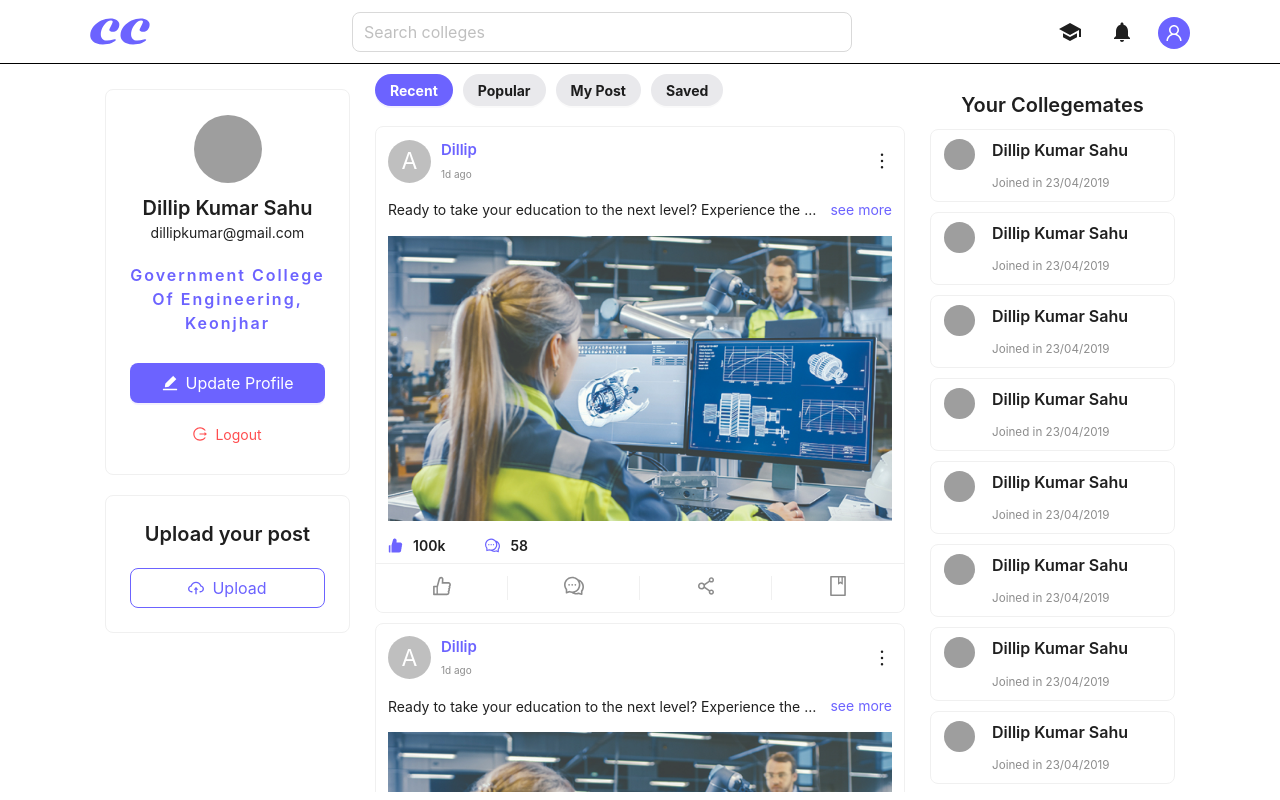
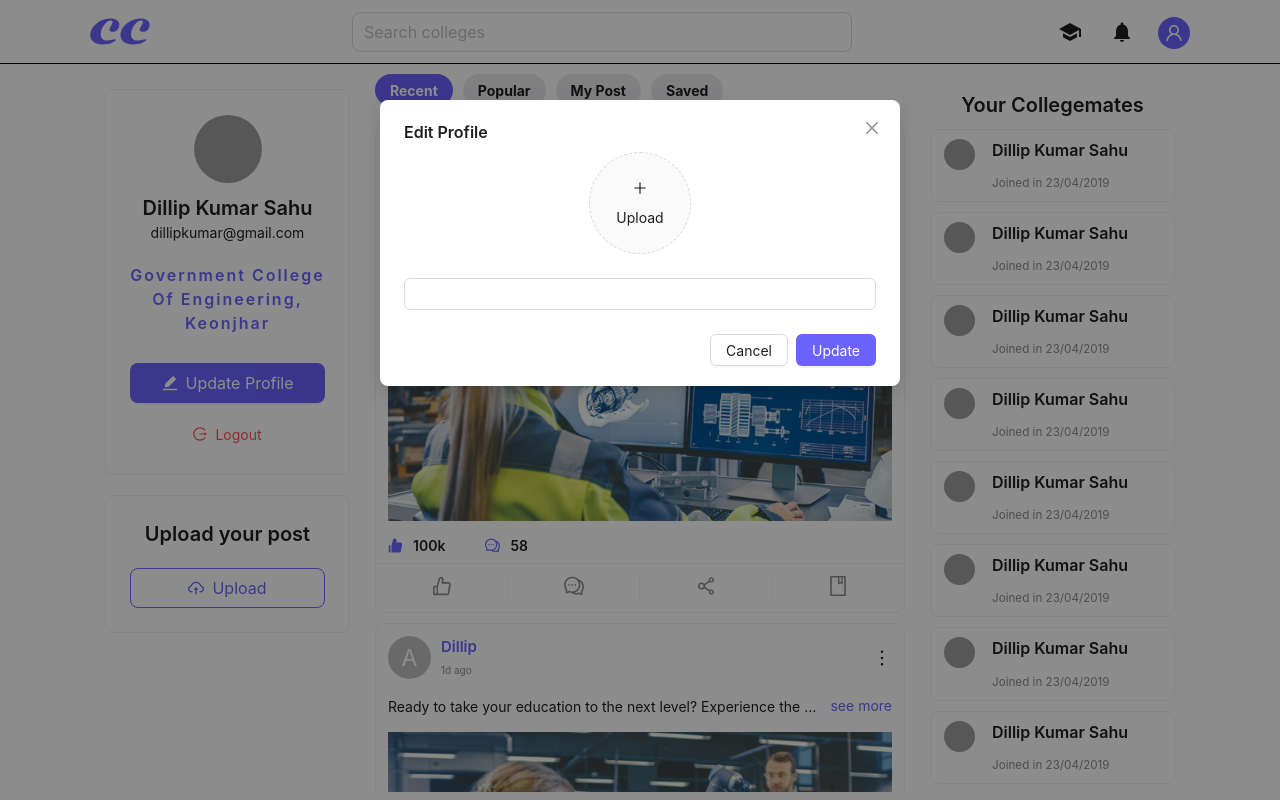
Before and after one commit to pesto-students/front-end-repo-team-binary-brigade, a React (Create React App) app: page / in a window 1280 px wide. Both pictures are taken after a click on the button "Update Profile". Built offline with nearby package versions, Linux system fonts and the light colour scheme; grey boxes are pictures that could not be loaded.

Commit message:
user profile update modal created

```diff
--- a/src/components/common/UserProfileCard.jsx
+++ b/src/components/common/UserProfileCard.jsx
@@ -1,38 +1,149 @@
 import { Avatar, Button, Card, Typography } from "antd";
 import { primaryColor } from "../../app/config/theme";
-import {
-    LogoutOutlined,
-    EditFilled
-} from '@ant-design/icons';
-
+import { LogoutOutlined, EditFilled } from "@ant-design/icons";
+import { Modal, Form, Input, Upload } from "antd";
+import { UploadOutlined } from "@ant-design/icons";
+import { useState } from "react";
+import { LoadingOutlined, PlusOutlined } from "@ant-design/icons";
+import { message } from "antd";
 
 const { Title, Text } = Typography;
-const UserProfileCard = () => {
+const getBase64 = (img, callback) => {
+  const reader = new FileReader();
+  reader.addEventListener('load', () => callback(reader.result));
+  reader.readAsDataURL(img);
+};
+const beforeUpload = (file) => {
+  const isJpgOrPng = file.type === 'image/jpeg' || file.type === 'image/png';
+  if (!isJpgOrPng) {
+    message.error('You can only upload JPG/PNG file!');
+  }
+  const isLt2M = file.size / 1024 / 1024 < 2;
+  if (!isLt2M) {
+    message.error('Image must smaller than 2MB!');
+  }
+  return isJpgOrPng && isLt2M;
+};
 
+const UserProfileCard = ({ visible, onSave }) => {
+  const [upload, setUpload] = useState(false);
+  const [form] = Form.useForm();
+  const [loading, setLoading] = useState(false);
+  const [imageUrl, setImageUrl] = useState();
+  const onFinish = (values) => {
+    // Perform save/update logic here
+    onSave(values);
+  };
+  const showModalUpload = () => {
+    setUpload(true);
+  };
+  const handleOk = () => {
+    setUpload(false);
+  };
+
+  const handleCancel = () => {
+    setUpload(false);
+  };
+
+  const handleChange = (info) => {
+    if (info.file.status === "uploading") {
+      setLoading(true);
+      return;
+    }
+    if (info.file.status === "done") {
+      // Get this url from response in real world.
+      getBase64(info.file.originFileObj, (url) => {
+        setLoading(false);
+        setImageUrl(url);
+      });
+    }
+  };
+  const uploadButton = (
+    <div>
+      {loading ? <LoadingOutlined /> : <PlusOutlined />}
+      <div
+        style={{
+          marginTop: 8,
+        }}
+      >
+        Upload
+      </div>
+    </div>
+  );
   return (
-        <Card style={{ display: 'flex', flexDirection: 'column' }}>
+    <Card style={{ display: "flex", flexDirection: "column" }}>
       <center>
         <Avatar
           src="https://xsgames.co/randomusers/avatar.phpl?g=pixel&key=100"
-                    size={70} style={{ fontSize: 40, marginBottom: 10 }}
-                >
-
-                </Avatar>
-                <Title level={4} style={{ padding: 0, margin: 0 }}>Dillip Kumar Sahu</Title>
+          size={70}
+          style={{ fontSize: 40, marginBottom: 10 }}
+        ></Avatar>
+        <Title level={4} style={{ padding: 0, margin: 0 }}>
+          Dillip Kumar Sahu
+        </Title>
         <Text>dillipkumar@gmail.com</Text>
 
         <Title level={5} style={{ color: primaryColor, letterSpacing: 2 }}>
           Government College Of Engineering, Keonjhar
         </Title>
 
-                <Button type='primary' size='large' style={{ width: '100%', marginTop: 20 }}>
+        <Button
+          type="primary"
+          size="large"
+          style={{ width: "100%", marginTop: 20 }}
+          onClick={showModalUpload}
+        >
           <EditFilled /> Update Profile
         </Button>
-                <Button type='link' danger style={{ width: '100%', marginTop: 15 }}>
-                    <LogoutOutlined />Logout
+        <Button type="link" danger style={{ width: "100%", marginTop: 15 }}>
+          <LogoutOutlined />
+          Logout
         </Button>
       </center>
+      <Modal
+        title="Edit Profile"
+        open={upload}
+        onCancel={handleCancel}
+        okText="Update"
+      >
+        <Form form={form} onFinish={onFinish}>
+          <Form.Item
+            name="profilePic"
+            valuePropName="fileList"
+            getValueFromEvent={(e) => e && e.fileList}
+            style={{textAlign:"center"}}
+          >
+            <Upload
+              name="avatar"
+              listType="picture-circle"
+              className="avatar-uploader"
+              showUploadList={false}
+              action="https://www.mocky.io/v2/5cc8019d300000980a055e76"
+              beforeUpload={beforeUpload}
+              onChange={handleChange}
+            >
+              {imageUrl ? (
+                <img
+                  src={imageUrl}
+                  alt="avatar"
+                  style={{
+                    width: "100%",
+                  }}
+                />
+              ) : (
+                uploadButton
+              )}
+            </Upload>
+          </Form.Item>
+          <Form.Item
+            name="name"
+            rules={[{ required: true, message: "Please enter your name" }]}
+          >
+            <Input />
+          </Form.Item>
+        </Form>
+      </Modal>
     </Card>
-    )
-}
+  );
+};
 export default UserProfileCard;
```
Lines whose indentation alone changed are shown as unchanged.
